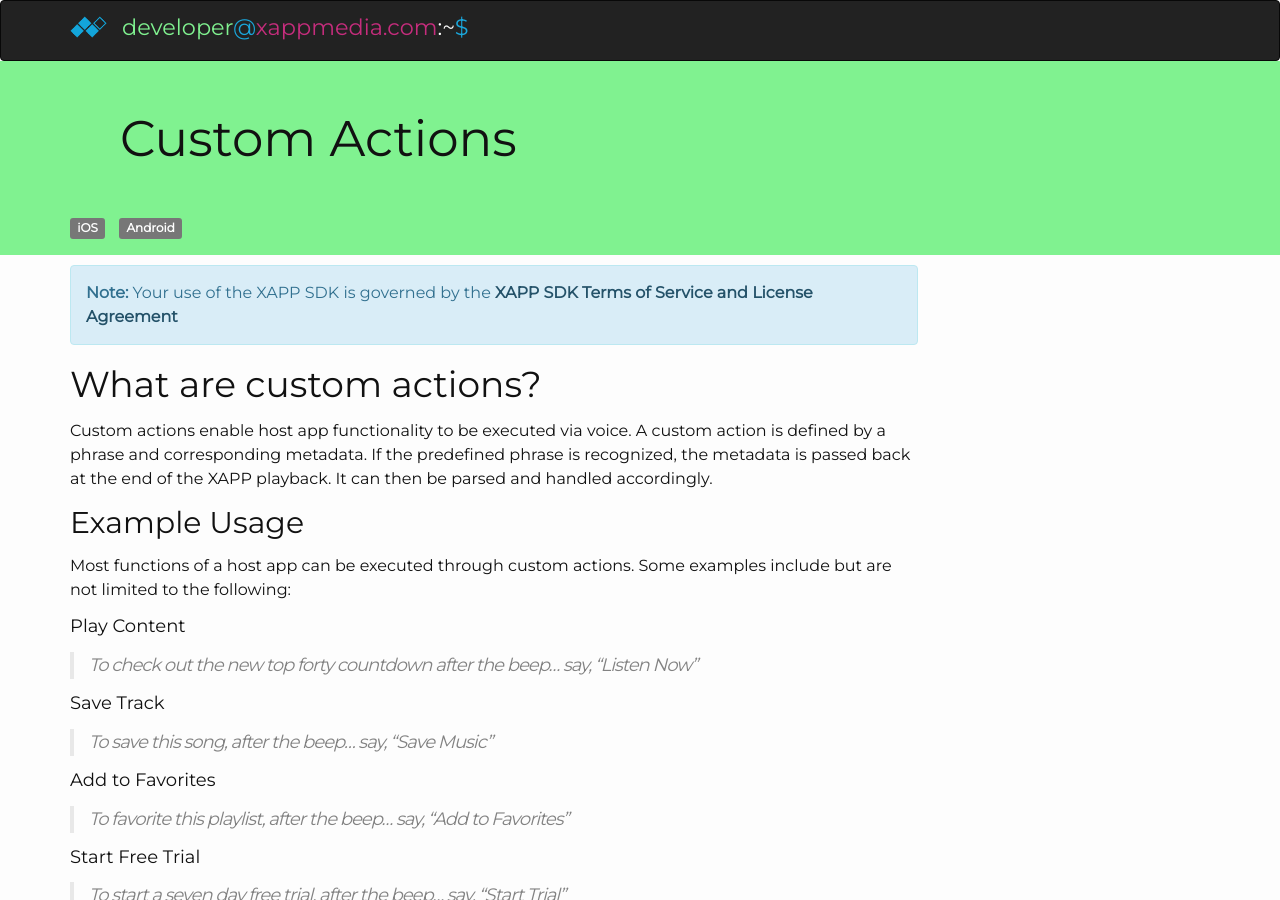
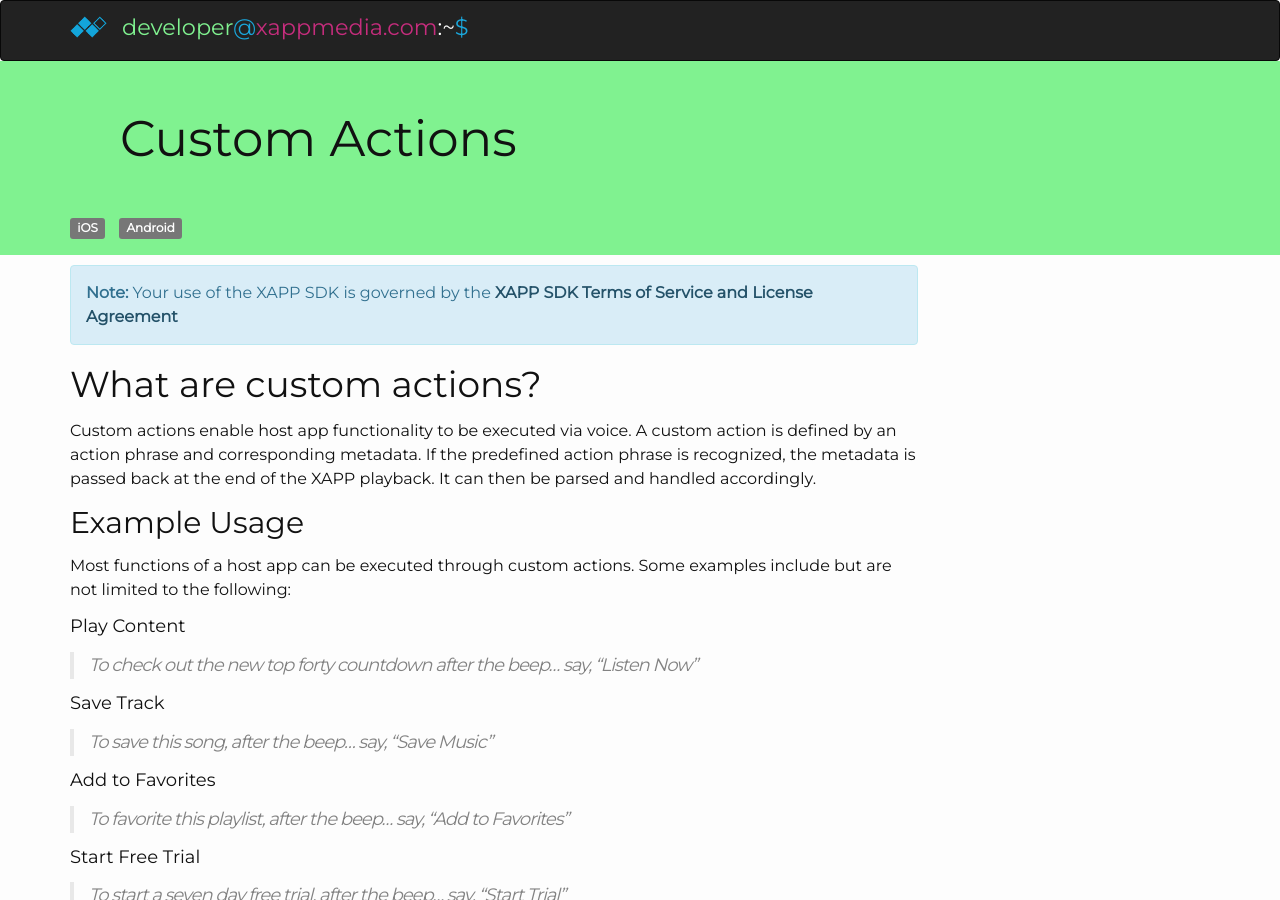
Before and after one commit to chrsdietz/Documentation, a Jekyll site: the page built from _guides/custom-actions.markdown, in a window 1280 px wide and 900 px high. Built offline with Jekyll 4.4.1, drawn with Linux system fonts in a browser that asks for light colours; nearby versions of some CDN libraries; library files that are not in the unit come from our copies; Markdown is read by kramdown in place of the engine named in the settings; comment, search, counter and statistics services are not loaded.

Commit message:
another copy update

```diff
--- a/_guides/custom-actions.markdown
+++ b/_guides/custom-actions.markdown
@@ -9,7 +9,7 @@
 
 # What are custom actions?
 
-Custom actions enable host app functionality to be executed via voice.  A custom action is defined by a phrase and corresponding metadata.  If the predefined phrase is recognized, the metadata is passed back at the end of the XAPP playback.  It can then be parsed and handled accordingly.
+Custom actions enable host app functionality to be executed via voice.  A custom action is defined by an action phrase and corresponding metadata.  If the predefined action phrase is recognized, the metadata is passed back at the end of the XAPP playback.  It can then be parsed and handled accordingly.
 
 ## Example Usage
 
```
